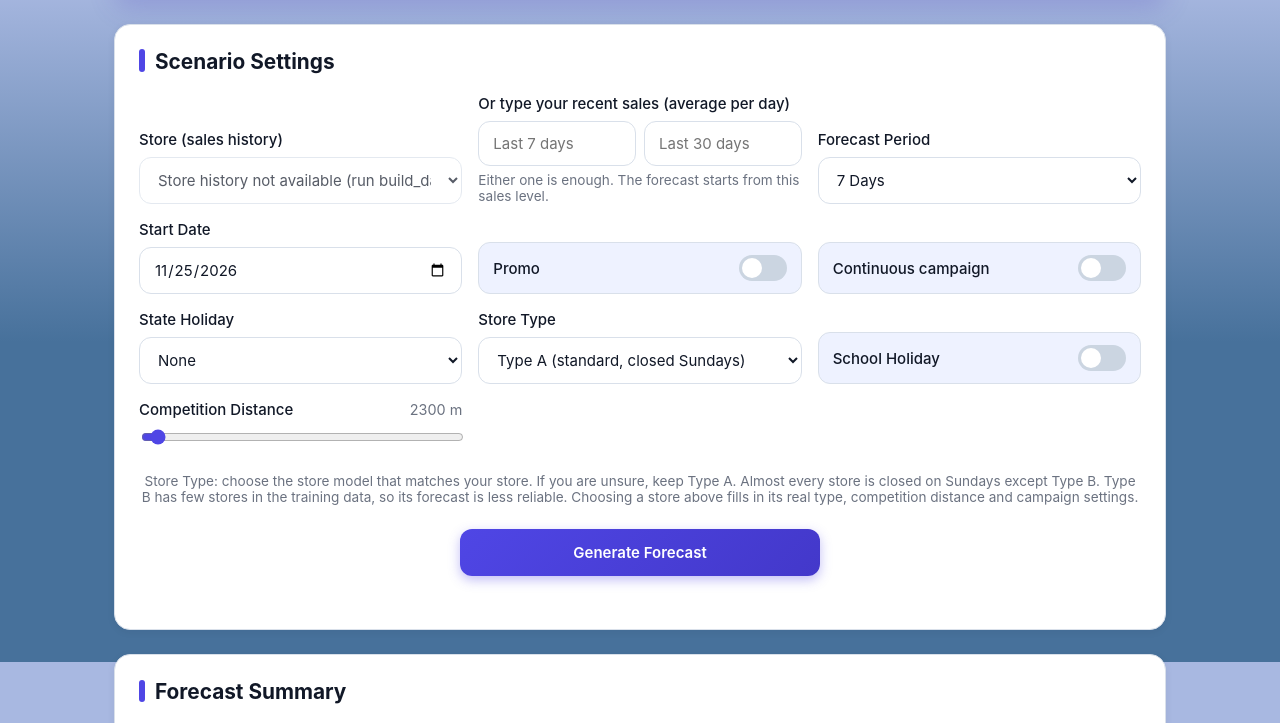
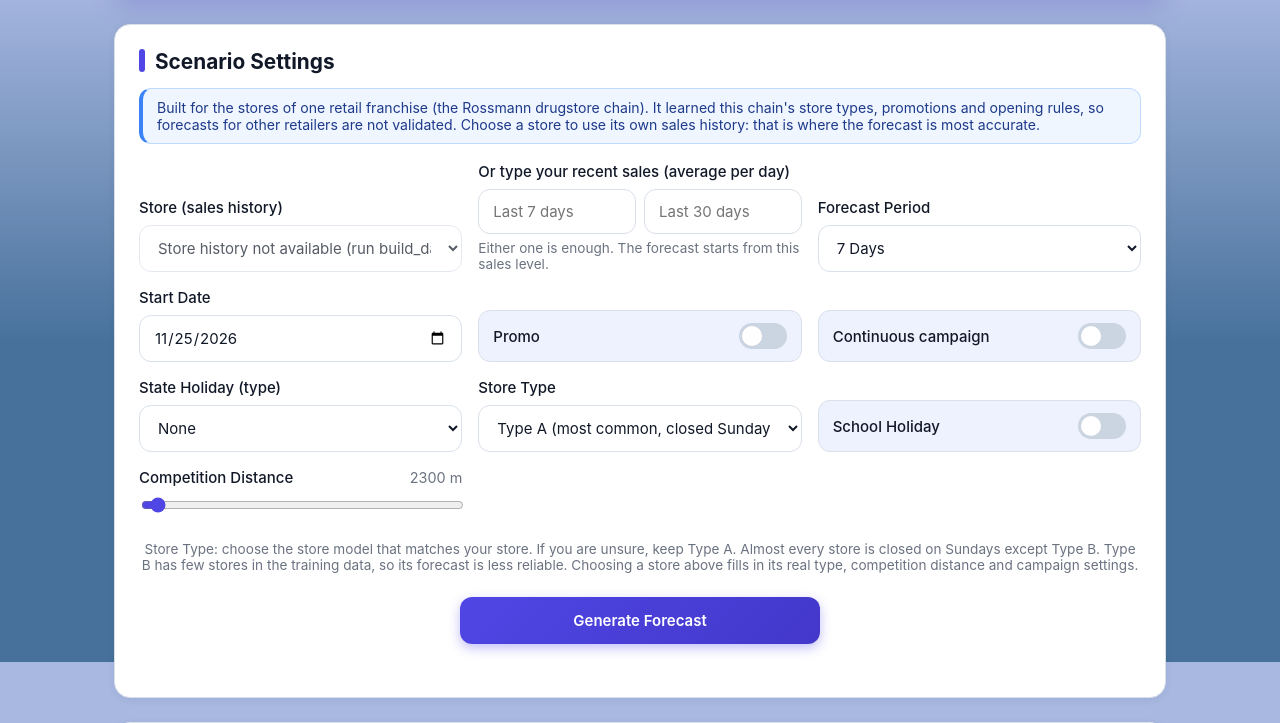
Before and after one commit to ANZ910/SCENARIO-BASED-DEMAND-FORECASTING-FOR-RETAIL-SALES-USING-MACHINE-LEARNING, a Flask app: page / in a window 1280 px wide. Shown: the part 138-861 px from the top of the page. Run offline with Flask 3, Linux system fonts and the light colour scheme; data that the repository does not hold is empty; parts of the project's set-up code (start-up, migrations or seed data) failed here and were passed over; some libraries are stand-ins or nearby versions.

Commit message:
improve features

```diff
--- a/app.py
+++ b/app.py
@@ -50,6 +50,29 @@ def parse_average(data, name):
     return float(value), None
 
 
+def parse_day_list(data, name, start_date, period):
+    """A list of dates inside the forecast window (promo days, holiday days).
+    Return (sorted list of dates, None) or (None, error_message)."""
+    raw_list = data.get(name, [])
+    if not isinstance(raw_list, list) or len(raw_list) > period:
+        return None, f"{name} must be a list of at most {period} dates"
+
+    days = set()
+    for raw in raw_list:
+        parsed = parse_iso_date(raw)
+        if parsed is None:
+            return None, f"{name} must contain dates written as YYYY-MM-DD"
+        days.add(parsed)
+
+    if days:
+        if start_date is None:
+            return None, f"start_date is required when {name} is given"
+        last_day = start_date + timedelta(days=period - 1)
+        if any(d < start_date or d > last_day for d in days):
+            return None, f"every date in {name} must fall inside the forecast period"
+    return sorted(days), None
+
+
 def validate_inputs(data):
     """Return (cleaned_inputs, None) if valid, else (None, error_message) if not"""
 
@@ -60,9 +83,8 @@ def validate_inputs(data):
     if period not in [7, 14, 30]:
         return None, "forecast_period_days must be 7, 14, or 30"
 
-    for name in ("promo2", "school_holiday"):
-        if data.get(name) not in (0, 1):
-            return None, f"{name} must be 0 or 1"
+    if data.get("promo2") not in (0, 1):
+        return None, "promo2 must be 0 or 1"
 
     # start_date is optional: if it is missing, predict.py starts tomorrow
     start_date = None
@@ -71,29 +93,24 @@ def validate_inputs(data):
         if start_date is None:
             return None, "start_date must be a date written as YYYY-MM-DD"
 
-    # promo_dates: the real dates that get Promo = 1 (empty list = no promo)
-    raw_promo_dates = data.get("promo_dates", [])
-    if not isinstance(raw_promo_dates, list) or len(raw_promo_dates) > period:
-        return None, f"promo_dates must be a list of at most {period} dates"
-
-    promo_dates = []
-    for raw in raw_promo_dates:
-        parsed = parse_iso_date(raw)
-        if parsed is None:
-            return None, "promo_dates must contain dates written as YYYY-MM-DD"
-        promo_dates.append(parsed)
-
-    if promo_dates:
-        if start_date is None:
-            return None, "start_date is required when promo_dates is given"
-        last_day = start_date + timedelta(days=period - 1)
-        if any(d < start_date or d > last_day for d in promo_dates):
-            return None, "every promo date must fall inside the forecast period"
+    # The days the user marked: promo, state holiday, school holiday
+    # (each is a list of real dates; an empty list means none of those days)
+    promo_dates, error = parse_day_list(data, "promo_dates", start_date, period)
+    if error:
+        return None, error
+    state_holiday_dates, error = parse_day_list(data, "state_holiday_dates", start_date, period)
+    if error:
+        return None, error
+    school_holiday_dates, error = parse_day_list(data, "school_holiday_dates", start_date, period)
+    if error:
+        return None, error
 
     label = data.get("state_holiday_label")
     if not isinstance(label, str) or label not in predict.STATE_HOLIDAY_OPTIONS:
         options = ", ".join(predict.STATE_HOLIDAY_OPTIONS)
         return None, f"state_holiday_label must be one of: {options}."
+    if state_holiday_dates and label == "None":
+        return None, "choose a state holiday type when state_holiday_dates is given"
 
     # Optional: a real store (history + store facts) or the user's own recent averages
     store_id = data.get("store_id")
@@ -132,10 +149,11 @@ def validate_inputs(data):
     cleaned = {
         "forecast_period_days": int(period),
         "start_date": start_date,
-        "promo_dates": sorted(set(promo_dates)),
+        "promo_dates": promo_dates,
         "promo2": int(data["promo2"]),
         "state_holiday_label": label,
-        "school_holiday": int(data["school_holiday"]),
+        "state_holiday_dates": state_holiday_dates,
+        "school_holiday_dates": school_holiday_dates,
         "competition_distance": float(distance),
         "store_type": store_type,
         "store_id": store_id,
--- a/static/script.js
+++ b/static/script.js
@@ -19,9 +19,6 @@ const distanceSlider = document.getElementById("competition-distance");
 const distanceValue  = document.getElementById("distance-value");
 const button         = document.getElementById("forecast-button");
 const errorMessage   = document.getElementById("error-message");
-const promoDaysBlock = document.getElementById("promo-days");
-const calendarEl     = document.getElementById("promo-calendar");
-const promoCountEl   = document.getElementById("promo-count");
 
 // Sales history inputs
 const storeSelect    = document.getElementById("store-select");
@@ -70,18 +67,19 @@ function refreshLocks() {
   setLocked(schoolBox, replay);
   setLocked(storeTypeSelect, currentStore !== null);
   setLocked(distanceSlider, currentStore !== null);
-  promoDaysBlock.hidden = replay || !promoBox.checked;
+  // A day picker only shows while its switch is on (and not while replaying real days)
+  promoPicker.block.hidden  = replay || !promoBox.checked;
+  statePicker.block.hidden  = replay || holidaySelect.value === "None";
+  schoolPicker.block.hidden = replay || !schoolBox.checked;
 }
 
 
-// ---------- Promo days calendar ----------
+// ---------- Day pickers: promo days, state holiday days, school holiday days ----------
+// Each picker is a small calendar of the forecast window. Click a date to mark it.
 
 const WEEKDAY_NAMES = ["Mon", "Tue", "Wed", "Thu", "Fri", "Sat", "Sun"];
 const MONTH_NAMES = ["Jan", "Feb", "Mar", "Apr", "May", "Jun",
                      "Jul", "Aug", "Sep", "Oct", "Nov", "Dec"];
-
-// The dates (as "YYYY-MM-DD") the user has ticked for promo
-const selectedPromoDates = new Set();
 
 // Date -> "YYYY-MM-DD" using local date parts (toISOString would shift the day by time zone)
 function toISO(date) {
@@ -123,43 +121,49 @@ function getForecastDates() {
   return dates;
 }
 
-// Closed days (Sundays for most stores): promo has no effect there
+// Closed days (Sundays for most stores): nothing happens there, so they cannot be marked
 function isClosed(date) {
   return closedOnSunday() && weekdayIndex(date) === 6;
 }
 
-// How many open days there are, and how many of them have promo
-function promoStats() {
+// Build one picker for the block with this id. `meaning` completes the sentence
+// "3 of 20 open days <meaning>".
+function createDayPicker(blockId, meaning) {
+  const block = document.getElementById(blockId);
+  const calendar = block.querySelector(".calendar");
+  const countEl = block.querySelector(".promo-count");
+  const selected = new Set();        // the marked dates, as "YYYY-MM-DD"
+
+  // How many open days there are in the window, and how many of them are marked
+  function stats() {
     const dates = getForecastDates();
     const openDates = dates.filter(d => !isClosed(d));
-  const picked = openDates.filter(d => selectedPromoDates.has(toISO(d))).length;
+    const picked = openDates.filter(d => selected.has(toISO(d))).length;
     return { total: dates.length, open: openDates.length, picked: picked };
   }
 
-function updatePromoCount() {
-  const stats = promoStats();
-  if (stats.total === 0) {
-    promoCountEl.textContent = "Choose a start date to pick promo days.";
+  function updateCount() {
+    const st = stats();
+    if (st.total === 0) {
+      countEl.textContent = "Choose a start date to pick days.";
       return;
     }
-  let text = `${stats.picked} of ${stats.open} open days with promo`;
-  if (stats.open < stats.total) {
-    text += " (closed on Sundays)";
-  }
-  promoCountEl.textContent = text;
+    let text = `${st.picked} of ${st.open} open days ${meaning}`;
+    if (st.open < st.total) text += " (closed on Sundays)";
+    countEl.textContent = text;
   }
 
-// Drop ticked dates that are no longer inside the forecast window
-function pruneSelection() {
+  // Drop marked dates that are no longer inside the forecast window
+  function prune() {
     const valid = new Set(getForecastDates().map(toISO));
-  [...selectedPromoDates].forEach(iso => {
-    if (!valid.has(iso)) selectedPromoDates.delete(iso);
+    [...selected].forEach(iso => {
+      if (!valid.has(iso)) selected.delete(iso);
     });
   }
 
   // Draw the calendar: Mon-Sun header, blank cells before the first date, then one button per date
-function renderCalendar() {
-  calendarEl.replaceChildren();
+  function render() {
+    calendar.replaceChildren();
 
     const dates = getForecastDates();
     if (dates.length > 0) {
@@ -167,11 +171,11 @@ function renderCalendar() {
         const head = document.createElement("div");
         head.className = "calendar-head";
         head.textContent = name;
-      calendarEl.appendChild(head);
+        calendar.appendChild(head);
       });
 
       for (let i = 0; i < weekdayIndex(dates[0]); i++) {
-      calendarEl.appendChild(document.createElement("div"));
+        calendar.appendChild(document.createElement("div"));
       }
 
       dates.forEach((date, i) => {
@@ -199,37 +203,38 @@ function renderCalendar() {
           cell.setAttribute("aria-disabled", "true");
           cell.title = "Closed on Sundays";
         } else {
-        const on = selectedPromoDates.has(iso);
+          const on = selected.has(iso);
           cell.classList.toggle("selected", on);
           cell.setAttribute("aria-pressed", String(on));
         }
 
-      calendarEl.appendChild(cell);
+        calendar.appendChild(cell);
       });
     }
 
-  updatePromoCount();
+    updateCount();
   }
 
-// Tick or untick one date (only that cell is updated, so keyboard focus stays on it)
-calendarEl.addEventListener("click", event => {
+  // Mark or unmark one date (only that cell is updated, so keyboard focus stays on it)
+  calendar.addEventListener("click", event => {
     const cell = event.target.closest(".day-cell");
     if (!cell || cell.classList.contains("closed")) return;
 
     const iso = cell.dataset.date;
-  const on = !selectedPromoDates.has(iso);
-  if (on) selectedPromoDates.add(iso); else selectedPromoDates.delete(iso);
+    const on = !selected.has(iso);
+    if (on) selected.add(iso); else selected.delete(iso);
 
     cell.classList.toggle("selected", on);
     cell.setAttribute("aria-pressed", String(on));
-  updatePromoCount();
+    updateCount();
   });
 
-// Presets replace the current selection. Closed days are skipped.
+  // Presets replace the current marks. Closed days are skipped.
   function applyPreset(name) {
-  selectedPromoDates.clear();
+    selected.clear();
 
     if (name !== "clear") {
+      let firstOpenDone = false;
       getForecastDates().forEach((date, i) => {
         if (isClosed(date)) return;
         const weekday = weekdayIndex(date);
@@ -237,30 +242,48 @@ function applyPreset(name) {
           name === "every" ||
           (name === "weekdays" && weekday < 5) ||
           (name === "weekends" && weekday >= 5) ||
-        (name === "first-week" && i < 7);
-      if (on) selectedPromoDates.add(toISO(date));
+          (name === "first-week" && i < 7) ||
+          (name === "first-day" && !firstOpenDone);
+        firstOpenDone = true;
+        if (on) selected.add(toISO(date));
       });
     }
 
-  renderCalendar();
+    render();
   }
 
-document.querySelectorAll("[data-preset]").forEach(btn => {
+  block.querySelectorAll("[data-preset]").forEach(btn => {
     btn.addEventListener("click", () => applyPreset(btn.dataset.preset));
   });
 
-// The calendar only shows while Promo is ON; start with Weekdays so it is never empty
+  return { block, selected, stats, prune, render, applyPreset };
+}
+
+const promoPicker  = createDayPicker("promo-days", "with promo");
+const statePicker  = createDayPicker("state-days", "marked as a state holiday");
+const schoolPicker = createDayPicker("school-days", "marked as a school holiday");
+const allPickers   = [promoPicker, statePicker, schoolPicker];
+
+function renderAllPickers() { allPickers.forEach(p => p.render()); }
+
+// A switch turned on starts with a sensible default selection, so it is never empty
 promoBox.addEventListener("change", () => {
-  promoDaysBlock.hidden = replayActive() || !promoBox.checked;
-  if (promoBox.checked && selectedPromoDates.size === 0) {
-    applyPreset("weekdays");
-  }
+  refreshLocks();
+  if (promoBox.checked && promoPicker.selected.size === 0) promoPicker.applyPreset("weekdays");
+});
+holidaySelect.addEventListener("change", () => {
+  refreshLocks();
+  if (holidaySelect.value !== "None" && statePicker.selected.size === 0) statePicker.applyPreset("first-day");
+});
+schoolBox.addEventListener("change", () => {
+  refreshLocks();
+  if (schoolBox.checked && schoolPicker.selected.size === 0) schoolPicker.applyPreset("every");
 });
 
 // A new period or start date moves the window; a new store type changes which days are closed
 function onWindowChange() {
-  pruneSelection();
-  renderCalendar();
+  allPickers.forEach(p => p.prune());
+  renderAllPickers();
 }
 // With a store and replay on, keep the window inside the data so it can be checked
 periodSelect.addEventListener("change", () => {
@@ -268,10 +291,13 @@ periodSelect.addEventListener("change", () => {
   onWindowChange();
 });
 startDateInput.addEventListener("change", onWindowChange);
-storeTypeSelect.addEventListener("change", renderCalendar);
+storeTypeSelect.addEventListener("change", renderAllPickers);
 
 
 // ---------- Store picker and sales upload ----------
+
+// Rossmann's assortment levels, in words (a = basic, b = extra, c = extended)
+const ASSORTMENT_NAMES = { a: "basic", b: "extra", c: "extended" };
 
 function formatMetres(value) {
   return Math.round(value).toLocaleString("en-US");
@@ -301,7 +327,7 @@ function chooseStore(storeId) {
     const sunday = currentStore.closed_on_sunday ? "closed on Sundays" : "open on Sundays";
     storeInfoEl.textContent =
       `Store ${currentStore.id}: Type ${currentStore.store_type.toUpperCase()}, ` +
-      `assortment ${currentStore.assortment}, nearest competitor ` +
+      `${ASSORTMENT_NAMES[currentStore.assortment] || currentStore.assortment} assortment, nearest competitor ` +
       `${formatMetres(currentStore.competition_distance)} m, ` +
       `${currentStore.promo2 ? "runs a continuous campaign" : "no continuous campaign"}, ${sunday}. ` +
       `Sales data runs ${dataRange.first} to ${dataRange.last}.`;
@@ -314,9 +340,9 @@ function chooseStore(storeId) {
 
   replayRow.hidden = currentStore === null;
   averageField.hidden = currentStore !== null;
-  pruneSelection();
+  allPickers.forEach(p => p.prune());
   refreshLocks();
-  renderCalendar();
+  renderAllPickers();
 }
 
 storeSelect.addEventListener("change", () => {
@@ -370,10 +396,11 @@ function getInputs() {
   const inputs = {
     forecast_period_days: Number(periodSelect.value),
     start_date: startDateInput.value,
-    promo_dates: (promoBox.checked && !replay) ? [...selectedPromoDates].sort() : [],
+    promo_dates: (promoBox.checked && !replay) ? [...promoPicker.selected].sort() : [],
     promo2: promo2Box.checked ? 1 : 0,
     state_holiday_label: replay ? "None" : holidaySelect.value,
-    school_holiday: (schoolBox.checked && !replay) ? 1 : 0,
+    state_holiday_dates: (!replay && holidaySelect.value !== "None") ? [...statePicker.selected].sort() : [],
+    school_holiday_dates: (!replay && schoolBox.checked) ? [...schoolPicker.selected].sort() : [],
     competition_distance: Number(distanceSlider.value),
     store_type: storeTypeSelect.value,
     replay_actual: replay
@@ -690,16 +717,34 @@ function showAccuracy(result) {
   accuracyCards.hidden = true;
   accuracyNote.hidden = true;
 
-  if (!currentStore) return;
+  if (!currentStore) {
+    // No store and no typed averages: the forecast starts from a chain-wide average
+    if (!result.averages) {
+      accuracyBadge.hidden = false;
+      accuracyBadge.className = "badge warn";
+      accuracyBadge.textContent =
+        "No sales history was given, so the forecast starts from a chain-wide average. In testing this gave " +
+        "roughly 30% error, against roughly 10% when a store's own sales are used. " +
+        "Choose a store or type your recent average sales for a more reliable forecast.";
+    }
+    return;
+  }
 
   if (!m) {
     // A store is chosen but this window cannot be scored
+    const gap = dataRange && result.scenario[0].date > dataRange.last;
+    if (gap) {
+      const days = Math.round((parseISO(result.scenario[0].date) - parseISO(dataRange.last)) / 86400000);
+      accuracyBadge.hidden = false;
+      accuracyBadge.className = "badge warn";
+      accuracyBadge.textContent =
+        `This forecast starts ${days.toLocaleString("en-US")} days after the last sales data (${dataRange.last}). ` +
+        `It continues from the store's last known sales and from patterns learned up to ${result.train_cutoff || dataRange.last}, ` +
+        `so treat it as a rough what-if, not a validated forecast. There are no actual sales to compare with.`;
+      return;
+    }
     accuracyNote.hidden = false;
-    const gap = dataRange && result.scenario[0].date > dataRange.last;
-    accuracyNote.textContent = gap
-      ? `The sales data ends on ${dataRange.last}, so there are no actual sales to compare with for this period. ` +
-        `The forecast starts from the store's last known sales.`
-      : "Your scenario is shown against the real sales, but it is not scored because your promo and holiday choices may differ from what really happened. Switch on 'Test accuracy' to score the model.";
+    accuracyNote.textContent = "Your scenario is shown against the real sales, but it is not scored because your promo and holiday choices may differ from what really happened. Switch on 'Test accuracy' to score the model.";
     return;
   }
 
@@ -734,9 +779,8 @@ function showAccuracy(result) {
 async function runForecast() {
   errorMessage.textContent = "";
 
-  // Check the promo days before sending anything
-  const stats = promoStats();
-  if (stats.total === 0) {
+  // Check the marked days before sending anything
+  if (promoPicker.stats().total === 0) {
     errorMessage.textContent = "Choose a start date.";
     return;
   }
@@ -748,9 +792,19 @@ async function runForecast() {
       }
     }
   }
-  if (promoBox.checked && !replayActive() && stats.picked === 0) {
+  if (!replayActive()) {
+    if (promoBox.checked && promoPicker.stats().picked === 0) {
       errorMessage.textContent = "Pick at least one open promo day, or switch Promo off.";
       return;
+    }
+    if (holidaySelect.value !== "None" && statePicker.stats().picked === 0) {
+      errorMessage.textContent = "Pick at least one holiday day, or set State Holiday to None.";
+      return;
+    }
+    if (schoolBox.checked && schoolPicker.stats().picked === 0) {
+      errorMessage.textContent = "Pick at least one school holiday day, or switch School Holiday off.";
+      return;
+    }
   }
 
   button.disabled = true;
@@ -863,9 +917,9 @@ button.addEventListener("click", runForecast);
 // ---------- Start-up ----------
 setDefaultStartDate();
 refreshLocks();
-if (promoBox.checked) {
-  applyPreset("weekdays");   // the browser can restore a ticked Promo box on reload
-} else {
-  renderCalendar();
-}
+// The browser can restore ticked switches on reload, so give them their default days
+if (promoBox.checked) promoPicker.applyPreset("weekdays");
+if (holidaySelect.value !== "None") statePicker.applyPreset("first-day");
+if (schoolBox.checked) schoolPicker.applyPreset("every");
+renderAllPickers();
 loadStores();
--- a/static/store_backtest.css
+++ b/static/store_backtest.css
@@ -68,3 +68,17 @@ input[type="number"]:focus-visible {
 
 #accuracy-cards { margin-top: 16px; }
 #accuracy-note { margin-top: 12px; }
+
+/* Short statement of what the tool is (and is not) for */
+.scope-note {
+  margin: -6px 0 18px;
+  padding: 10px 14px;
+  font-size: 0.88rem;
+  color: #1e3a8a;
+  background: #eff6ff;
+  border: 1px solid #bfdbfe;
+  border-left: 4px solid #3b82f6;
+  border-radius: var(--radius-small);
+}
+
+.promo-days .hint { margin-top: 8px; }
--- a/templates/index.html
+++ b/templates/index.html
@@ -21,6 +21,12 @@
         <!-- Container 1: scenario inputs -->
         <section class="panel" id="input-panel">
             <h2>Scenario Settings</h2>
+            <p class="scope-note">
+                Built for the stores of one retail franchise (the Rossmann drugstore chain). It learned
+                this chain's store types, promotions and opening rules, so forecasts for other
+                retailers are not validated. Choose a store to use its own sales history: that is
+                where the forecast is most accurate.
+            </p>
 
             <div class="form-grid">
 
@@ -82,7 +88,7 @@
                 </label>
 
                 <div class="field">
-                    <label for="state-holiday">State Holiday</label>
+                    <label for="state-holiday">State Holiday (type)</label>
                     <select id="state-holiday">
                         <option value="None">None</option>
                         <option value="Public Holiday">Public Holiday</option>
@@ -94,10 +100,10 @@
                 <div class="field">
                     <label for="store-type">Store Type</label>
                     <select id="store-type">
-                        <option value="a" selected>Type A (standard, closed Sundays)</option>
+                        <option value="a" selected>Type A (most common, closed Sundays)</option>
                         <option value="b">Type B (high-traffic, open Sundays)</option>
-                        <option value="c">Type C (closed Sundays)</option>
-                        <option value="d">Type D (fewer customers, higher spend, closed Sundays)</option>
+                        <option value="c">Type C (like Type A, always closed Sundays)</option>
+                        <option value="d">Type D (fewer customers, higher spend each)</option>
                     </select>
                 </div>
 
@@ -130,9 +136,40 @@
                             <button type="button" class="preset-button" data-preset="clear">Clear</button>
                         </div>
                     </div>
-                    <div class="calendar" id="promo-calendar" role="group"
+                    <div class="calendar" role="group"
                          aria-label="Pick the dates that have promo"></div>
                     <p class="promo-count" id="promo-count" aria-live="polite"></p>
+                </div>
+
+                <!-- State holiday days: shown when a holiday type is chosen -->
+                <div class="promo-days" id="state-days" hidden>
+                    <div class="promo-days-header">
+                        <span class="promo-days-title">Which days are this state holiday?</span>
+                        <div class="presets" role="group" aria-label="State holiday day presets">
+                            <button type="button" class="preset-button" data-preset="first-day">First day</button>
+                            <button type="button" class="preset-button" data-preset="first-week">First week</button>
+                            <button type="button" class="preset-button" data-preset="every">Every day</button>
+                            <button type="button" class="preset-button" data-preset="clear">Clear</button>
+                        </div>
+                    </div>
+                    <div class="calendar" role="group" aria-label="Pick the state holiday dates"></div>
+                    <p class="promo-count" aria-live="polite"></p>
+                    <p class="hint">In the data most stores are closed on state holidays, so this forecasts a store that stays open.</p>
+                </div>
+
+                <!-- School holiday days: shown while School Holiday is ON -->
+                <div class="promo-days" id="school-days" hidden>
+                    <div class="promo-days-header">
+                        <span class="promo-days-title">School holiday days</span>
+                        <div class="presets" role="group" aria-label="School holiday day presets">
+                            <button type="button" class="preset-button" data-preset="every">Every day</button>
+                            <button type="button" class="preset-button" data-preset="weekdays">Weekdays</button>
+                            <button type="button" class="preset-button" data-preset="first-week">First week</button>
+                            <button type="button" class="preset-button" data-preset="clear">Clear</button>
+                        </div>
+                    </div>
+                    <div class="calendar" role="group" aria-label="Pick the school holiday dates"></div>
+                    <p class="promo-count" aria-live="polite"></p>
                 </div>
 
             </div>
```
Also changed, not shown: predict.py (+22 -11 lines). Lines whose indentation alone changed are shown as unchanged.
